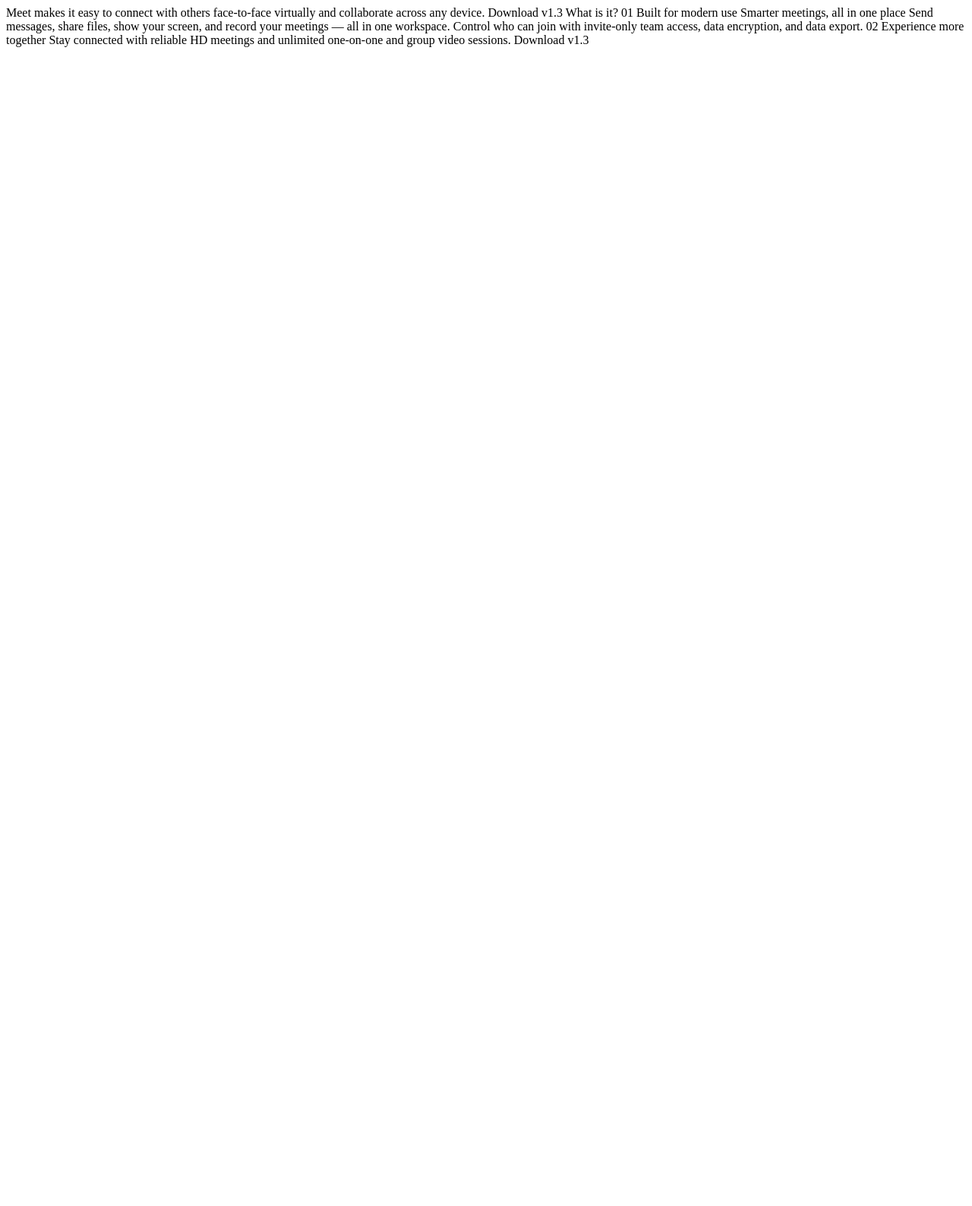
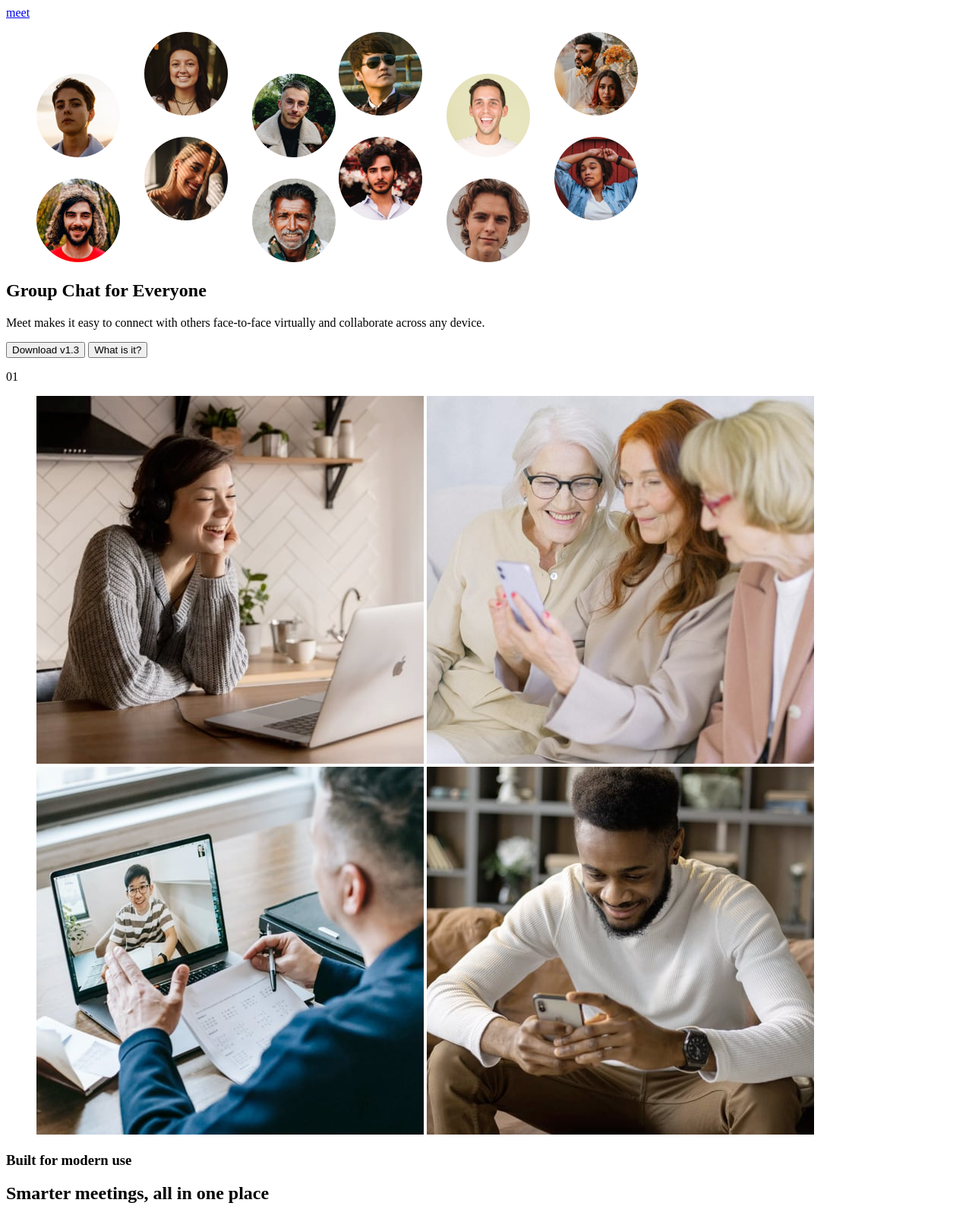
Before and after one commit to rparias/meet-landing-page, a plain HTML site: page index.html in a window 1280 px wide. Shown: the top 1587 px of the page at 76% size. Before the commit the page ends 800 px from the top, so only its background shows below. Drawn offline with Linux system fonts and the light colour scheme.

Commit message:
Updates html structure with semantic html

```diff
--- a/index.html
+++ b/index.html
@@ -9,23 +9,58 @@
   <title>Frontend Mentor | Meet landing page</title>
 </head>
 <body>
-  Meet makes it easy to connect with others face-to-face virtually and collaborate across any device.
-
-  Download v1.3
-  What is it?
-
-  01
-  Built for modern use
-
-  Smarter meetings, all in one place
-
-  Send messages, share files, show your screen, and record your meetings — all in one
-  workspace. Control who can join with invite-only team access, data encryption, and data export.
-
-  02
-  Experience more together
-  Stay connected with reliable HD meetings and unlimited one-on-one and group video sessions.
-
-  Download v1.3
+<header>
+  <a href="/" class="logo">meet</a>
+  <figure class="faces">
+    <picture class="faces-left">
+      <source media="(min-width: 375px)" srcset="./assets/desktop/image-hero-left.png">
+      <img src="./assets/desktop/image-hero-left.png" alt="people faces">
+    </picture>
+    <picture class="faces-right">
+      <source media="(min-width: 375px)" srcset="./assets/desktop/image-hero-right.png">
+      <img src="./assets/desktop/image-hero-right.png" alt="people faces">
+    </picture>
+  </figure>
+  <section class="info-header">
+    <h1>Group Chat for Everyone</h1>
+    <p>Meet makes it easy to connect with others face-to-face virtually and collaborate across any device.</p>
+    <div class="buttons-header">
+      <button class="btn primary">Download v1.3</button>
+      <button class="btn secondary">What is it?</button>
+    </div>
+  </section>
+</header>
+<main>
+  <section class="first-section">
+    <p>01</p>
+    <figure class="pictures">
+      <picture>
+        <source media="(min-width: 375px)" srcset="./assets/desktop/image-woman-in-videocall.jpg">
+        <img src="./assets/desktop/image-woman-in-videocall.jpg" alt="woman in video call">
+      </picture>
+      <picture>
+        <source media="(min-width: 375px)" srcset="./assets/desktop/image-women-videochatting.jpg">
+        <img src="./assets/desktop/image-women-videochatting.jpg" alt="women video chatting">
+      </picture>
+      <picture>
+        <source media="(min-width: 375px)" srcset="./assets/desktop/image-men-in-meeting.jpg">
+        <img src="./assets/desktop/image-men-in-meeting.jpg" alt="men in meeting">
+      </picture>
+      <picture>
+        <source media="(min-width: 375px)" srcset="./assets/desktop/image-man-texting.jpg">
+        <img src="./assets/desktop/image-man-texting.jpg" alt="man texting">
+      </picture>
+    </figure>
+    <h3>Built for modern use</h3>
+    <h2>Smarter meetings, all in one place</h2>
+    <p>Send messages, share files, show your screen, and record your meetings — all in one workspace. Control who can join with invite-only team access, data encryption, and data export.</p>
+  </section>
+  <section class="second-section">
+    <p>02</p>
+    <h2>Experience more together</h2>
+    <p>Stay connected with reliable HD meetings and unlimited one-on-one and group video sessions.</p>
+    <button class="btn secondary">Download v1.3</button>
+  </section>
+</main>
 </body>
 </html>
```
